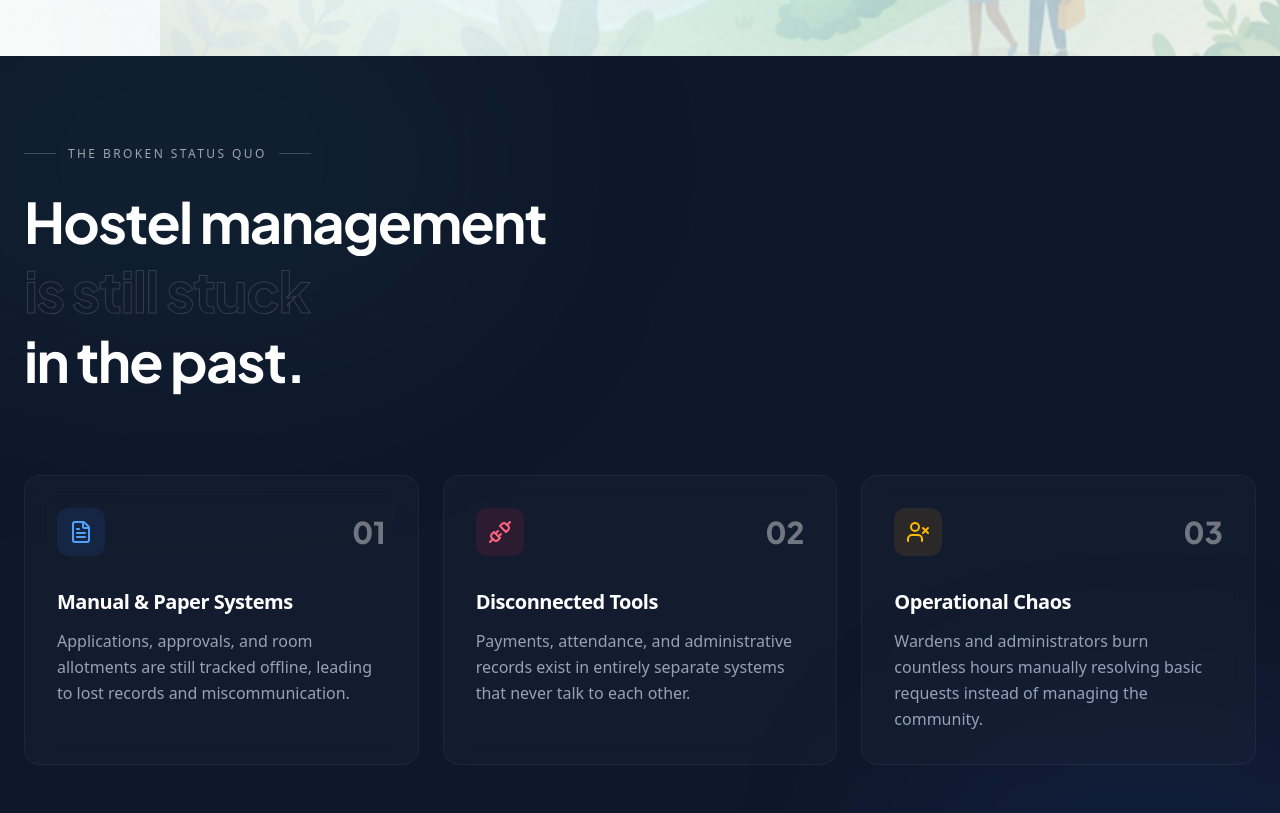
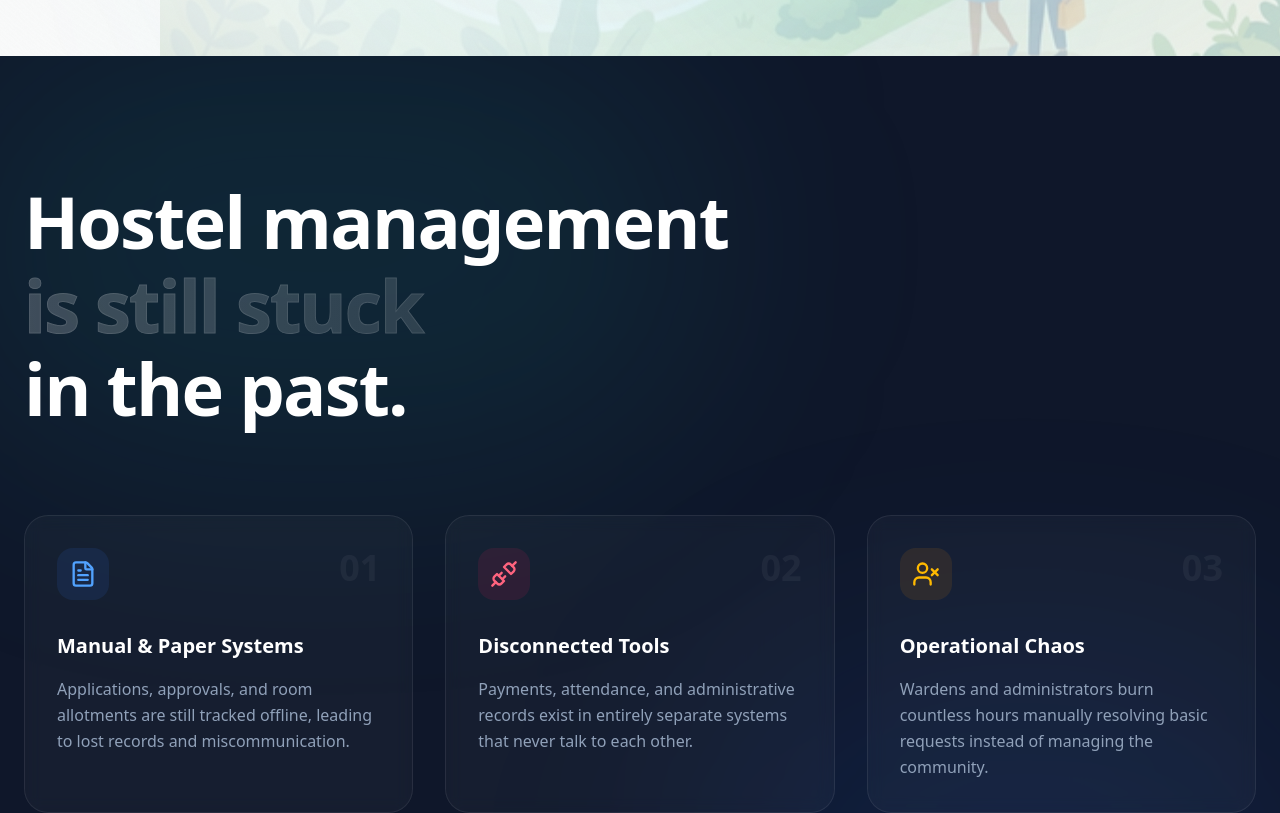
Before and after one commit to rachierich24/nestnwings, a Next.js app: page / in a window 1280 px wide. Shown: the part 854-1667 px from the top of the page. Built offline with nearby package versions, Linux system fonts and the light colour scheme.

Commit message:
fix: remove secondary 'The Friction' accent label from ProblemSection

```diff
--- a/src/components/home/ProblemSection.tsx
+++ b/src/components/home/ProblemSection.tsx
@@ -1,8 +1,7 @@
 "use client";
 
 import { useRef, useState, useEffect } from "react";
-import { motion, useInView, useScroll, useTransform } from "framer-motion";
-
+import { motion, useInView, useScroll, useTransform, Variants } from "framer-motion";
 import { FileText, Unplug, UserX } from "lucide-react";
 
 const problems = [
@@ -32,137 +31,127 @@ const problems = [
     },
 ];
 
+// Move variants outside to prevent re-renders
+const maskReveal: Variants = {
+    hidden: { y: "110%" },
+    visible: {
+        y: "0%",
+        transition: { duration: 0.9, ease: [0.16, 1, 0.3, 1] }
+    }
+};
+
+const cardVariant: Variants = {
+    hidden: { opacity: 0, y: 40, scale: 0.95 },
+    visible: (i: number) => ({
+        opacity: 1,
+        y: 0,
+        scale: 1,
+        transition: {
+            duration: 0.8,
+            delay: i * 0.15,
+            ease: [0.16, 1, 0.3, 1]
+        }
+    })
+};
+
 export function ProblemSection() {
     const containerRef = useRef<HTMLDivElement>(null);
-    const isInView = useInView(containerRef, { once: true, margin: "-100px" });
-    const [isMobile, setIsMobile] = useState(false);
+    const isInView = useInView(containerRef, { once: true, margin: "-15% 0px" });
 
-    useEffect(() => {
-        setIsMobile(window.innerWidth < 768);
-    }, []);
-
-    // Slight parallax for background elements
+    // Parallax logic
     const { scrollYProgress } = useScroll({
         target: containerRef,
         offset: ["start end", "end start"],
     });
-
-    const bgY = useTransform(scrollYProgress, [0, 1], ["0%", isMobile ? "0%" : "20%"]);
-
-    // Cinematic Mask Reveal Variants
-    const maskReveal = {
-        hidden: { y: "120%" },
-        visible: {
-            y: "0%",
-            transition: { duration: 1, ease: [0.16, 1, 0.3, 1] as const }
-        }
-    };
+    const bgY = useTransform(scrollYProgress, [0, 1], ["0%", "15%"]);
 
     return (
         <section
             ref={containerRef}
-            className="relative py-12 md:py-20 bg-[#0F172A] overflow-hidden"
+            className="relative py-20 md:py-32 bg-[#0F172A] overflow-hidden"
         >
-            {/* Cinematic Background Glows */}
-            {!isMobile && (
-                <>
+            {/* Cinematic Background Glows - Using CSS for responsiveness to avoid JS flickering */}
             <motion.div
                 style={{ y: bgY }}
-                        className="absolute top-[-20%] left-[-10%] w-[300px] md:w-[50%] h-[300px] md:h-[50%] rounded-full bg-[#14B8A6]/5 blur-[80px] md:blur-[120px] pointer-events-none"
+                className="absolute top-[-10%] left-[-5%] w-[60%] h-[50%] rounded-full bg-[#14B8A6]/10 blur-[120px] pointer-events-none hidden md:block"
             />
             <motion.div
                 style={{ y: bgY }}
-                        className="absolute bottom-[-20%] right-[-10%] w-[250px] md:w-[40%] h-[250px] md:h-[40%] rounded-full bg-[#2563EB]/10 blur-[70px] md:blur-[100px] pointer-events-none"
+                className="absolute bottom-[-10%] right-[-5%] w-[50%] h-[50%] rounded-full bg-[#2563EB]/10 blur-[120px] pointer-events-none hidden md:block"
             />
-                </>
-            )}
 
-            <div className="container mx-auto px-4 md:px-6 relative z-10">
-                {/* Lando-style Masked Typography Reveal */}
-                <div className="max-w-3xl mb-16 md:mb-20 mx-auto md:mx-0">
-                    {/* Small accent label */}
-                    <div className="overflow-hidden mb-6">
-                        <motion.div
+            <div className="container mx-auto px-6 relative z-10">
+                <div className="max-w-4xl mb-20">
+
+
+                    {/* Typography Set */}
+                    <h2 className="text-4xl md:text-7xl font-bold tracking-tight leading-[1.05] text-balance">
+                        <div className="overflow-hidden pb-2">
+                            <motion.span
+                                variants={maskReveal}
                                 initial="hidden"
                                 animate={isInView ? "visible" : "hidden"}
+                                className="block text-white"
+                            >
+                                Hostel management
+                            </motion.span>
+                        </div>
+                        <div className="overflow-hidden pb-2">
+                            <motion.span
                                 variants={maskReveal}
-                            className="inline-flex items-center gap-3"
-                        >
-                            <span className="w-8 h-[1px] bg-white/20"></span>
-                            <span className="text-[12px] tracking-[0.2em] text-white/60 uppercase whitespace-nowrap">The Broken Status Quo</span>
-                            <span className="w-8 h-[1px] bg-white/20"></span>
-                        </motion.div>
-                    </div>
-
-                    {/* Massive Typography Set */}
-                    <h2 className="font-heading text-4xl md:text-[56px] font-bold tracking-[-0.03em] leading-[1.1] text-center md:text-left">
-                        <div className="overflow-hidden py-1">
-                            <motion.div initial="hidden" animate={isInView ? "visible" : "hidden"} variants={maskReveal} transition={{ delay: 0.1 }} className="text-white">
-                                Hostel management
-                            </motion.div>
-                        </div>
-                        <div className="overflow-hidden py-1">
-                            <motion.div
                                 initial="hidden"
                                 animate={isInView ? "visible" : "hidden"}
-                                variants={maskReveal}
-                                style={{
-                                    WebkitTextStroke: "1px rgba(255,255,255,0.15)",
-                                    color: "transparent"
-                                }}
-                                className="hidden md:block"
+                                transition={{ delay: 0.1 }}
+                                className="block text-transparent bg-clip-text bg-gradient-to-r from-white/20 to-white/5"
+                                style={{ WebkitTextStroke: "1px rgba(255,255,255,0.1)" }}
                             >
                                 is still stuck
-                            </motion.div>
-                            <motion.div
+                            </motion.span>
+                        </div>
+                        <div className="overflow-hidden pb-2">
+                            <motion.span
+                                variants={maskReveal}
                                 initial="hidden"
                                 animate={isInView ? "visible" : "hidden"}
-                                variants={maskReveal}
-                                className="md:hidden text-white/20 text-center"
+                                transition={{ delay: 0.2 }}
+                                className="block text-white"
                             >
-                                is still stuck
-                            </motion.div>
-                        </div>
-                        <div className="overflow-hidden py-1">
-                            <motion.div initial="hidden" animate={isInView ? "visible" : "hidden"} variants={maskReveal} transition={{ delay: 0.2 }} className="text-white">
                                 in the past.
-                            </motion.div>
+                            </motion.span>
                         </div>
                     </h2>
                 </div>
 
-                {/* Problems Grid List */}
-                <div className="grid grid-cols-1 md:grid-cols-3 gap-6">
+                {/* Problems Grid */}
+                <div className="grid grid-cols-1 md:grid-cols-3 gap-8">
                     {problems.map((problem, idx) => (
                         <motion.div
                             key={problem.number}
-                            initial={{ opacity: 0, y: 50, scale: 0.95, rotateX: 10 }}
-                            whileInView={{ opacity: 1, y: 0, scale: 1, rotateX: 0 }}
+                            custom={idx}
+                            initial="hidden"
+                            whileInView="visible"
                             viewport={{ once: true, margin: "-50px" }}
-                            transition={{ duration: 0.8, delay: idx * 0.2, ease: [0.16, 1, 0.3, 1] }}
-                            className="group relative flex flex-col items-start gap-6 p-6 md:p-8 rounded-2xl bg-[#1E293B]/30 border border-white/5 backdrop-blur-md hover:bg-[#1E293B]/60 hover:scale-[1.02] hover:shadow-[0_20px_40px_-15px_rgba(20,184,166,0.15)] transition-all duration-500 overflow-hidden"
-                            style={{ transformStyle: "preserve-3d" }}
+                            variants={cardVariant}
+                            className="group relative p-8 rounded-3xl bg-white/[0.03] border border-white/[0.08] backdrop-blur-sm hover:bg-white/[0.06] transition-colors duration-500"
                         >
-                            {/* Hover animated background glow inside card */}
-                            <div className="absolute inset-0 bg-gradient-to-r from-[#14B8A6]/0 via-[#2563EB]/5 to-transparent translate-x-[-100%] group-hover:translate-x-[100%] transition-transform duration-1000 ease-in-out pointer-events-none" />
-
-                            <div className="flex items-center justify-between w-full">
-                                <div className={`w-12 h-12 rounded-xl flex items-center justify-center ${problem.iconBg} ${problem.iconColor} transition-transform duration-500 group-hover:scale-110`}>
-                                    <problem.icon size={24} />
+                            <div className="flex justify-between items-start mb-8">
+                                <div className={`p-3 rounded-2xl ${problem.iconBg} ${problem.iconColor}`}>
+                                    <problem.icon size={28} />
                                 </div>
-                                <div className="text-3xl font-black text-white/40 group-hover:text-transparent group-hover:bg-clip-text group-hover:bg-gradient-to-r group-hover:from-[#14B8A6]/60 group-hover:to-[#2563EB]/60 transition-all duration-500 font-heading">
+                                <span className="text-4xl font-black text-white/5 group-hover:text-white/10 transition-colors">
                                     {problem.number}
-                                </div>
+                                </span>
                             </div>
 
-                            <div className="flex-1 mt-2">
-                                <h3 className="text-xl font-bold text-white mb-3 tracking-tight group-hover:text-transparent group-hover:bg-clip-text group-hover:bg-gradient-to-r group-hover:from-[#14B8A6] group-hover:to-[#2563EB] transition-colors duration-300">
+                            <h3 className="text-xl font-semibold text-white mb-4">
                                 {problem.title}
                             </h3>
-                                <p className="text-[#94A3B8] text-base leading-relaxed font-medium">
+                            <p className="text-slate-400 leading-relaxed">
                                 {problem.description}
                             </p>
-                            </div>
+
+                            {/* Subtle bottom highlight */}
+                            <div className="absolute bottom-0 left-1/2 -translate-x-1/2 w-0 h-[2px] bg-gradient-to-r from-transparent via-blue-500 to-transparent group-hover:w-full transition-all duration-700" />
                         </motion.div>
                     ))}
                 </div>
```
Lines whose indentation alone changed are shown as unchanged.
